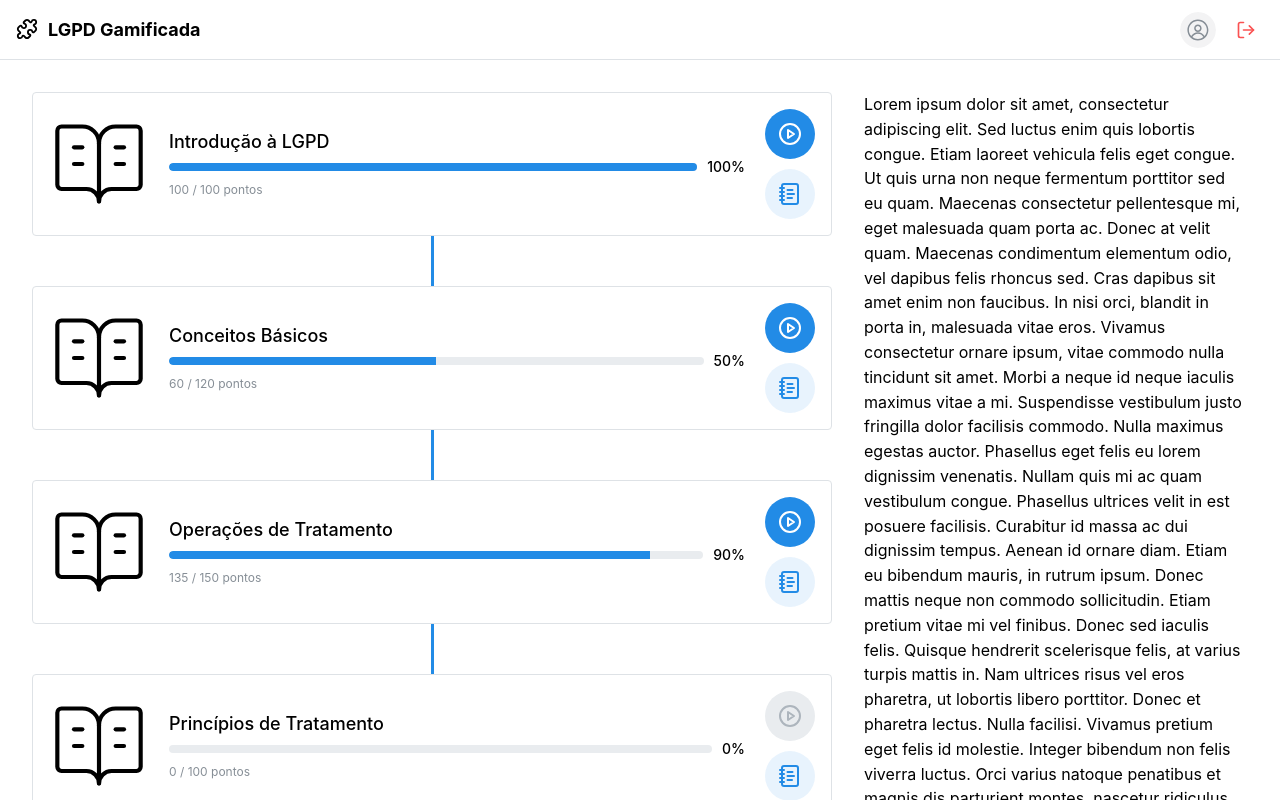
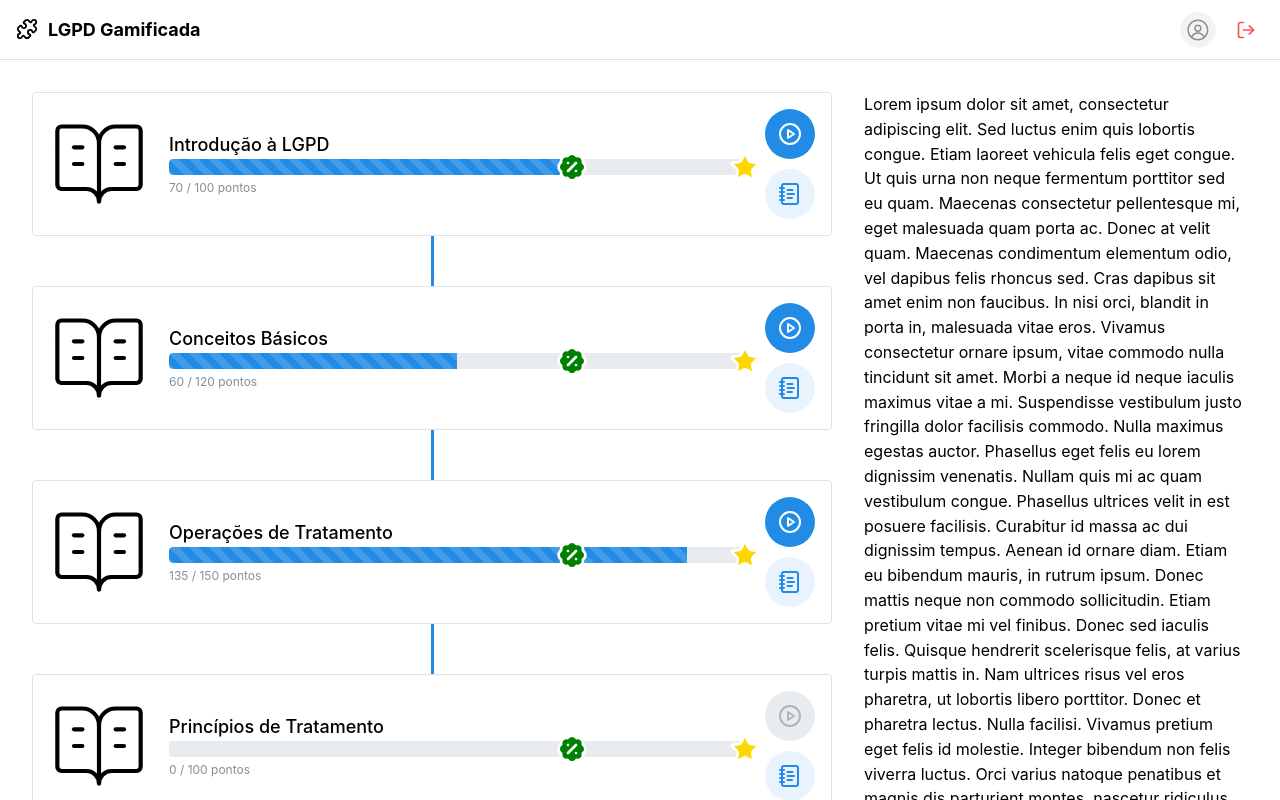
Before and after one commit to sammycosta/lgpd-gamification, a Next.js app in the folder app/apps/web/: page / in a window 1280 px wide. Shown: the top 800 px of the page. Built offline with nearby package versions, Linux system fonts and the light colour scheme; no server answers.

Commit message:
separa progressbar

```diff
--- a/app/apps/web/src/app/mockData.ts
+++ b/app/apps/web/src/app/mockData.ts
@@ -4,7 +4,7 @@ export const MODULE_DATA = [
     name: 'Introdução à LGPD',
     locked: false,
     maxPoints: 100,
-    points: 100
+    points: 70
   },
   {
     id: 2,
--- a/app/apps/web/src/components/home/ModuleCard.tsx
+++ b/app/apps/web/src/components/home/ModuleCard.tsx
@@ -1,14 +1,6 @@
-import {
-  Box,
-  Button,
-  Card,
-  Group,
-  Progress,
-  Stack,
-  Text,
-  Tooltip
-} from '@mantine/core'
+import { Box, Button, Card, Group, Stack, Text, Tooltip } from '@mantine/core'
 import { BookOpenText, NotebookText, PlayCircle } from 'lucide-react'
+import ProgressBar from './ProgressBar'
 
 interface ModuleCardProps {
   id: string | number // Deve vir da estrutura e ser chave pra redirecionar para atividades, etc.
@@ -40,10 +32,7 @@ export default function ModuleCard({
             {name}
           </Text>
           <Group gap="xs" align="center" w="100%">
-            <Box style={{ flex: 1 }}>
-              <Progress value={progressPercentage} size="md" radius="sm" />
-            </Box>
-            <Text fz="sm" fw={500}>{`${Math.round(progressPercentage)}%`}</Text>
+            <ProgressBar progressPercentage={progressPercentage} />
           </Group>
           <Text
             fz="xs"
--- /dev/null
+++ b/app/apps/web/src/components/home/ProgressBar.tsx
@@ -0,0 +1,49 @@
+import { Box, Group, Progress } from '@mantine/core'
+import { BadgePercent, Star } from 'lucide-react'
+
+interface ProgressBarProps {
+  progressPercentage: number
+}
+
+export default function ProgressBar({ progressPercentage }: ProgressBarProps) {
+  return (
+    <Box
+      style={{
+        position: 'relative',
+        width: '100%',
+        height: 'fit-content'
+      }}
+    >
+      <Progress value={progressPercentage} size="xl" radius="sm" striped />
+
+      <Group
+        style={{
+          position: 'absolute',
+          top: '50%',
+          width: '100%',
+          transform: 'translateY(-50%)',
+          zIndex: 1
+        }}
+      >
+        <Box
+          style={{
+            position: 'absolute',
+            left: '70%',
+            transform: 'translateX(-50%)'
+          }}
+        >
+          <BadgePercent size={32} color="white" fill="green" />
+        </Box>
+        <Box
+          style={{
+            position: 'absolute',
+            left: '100%',
+            transform: 'translateX(-50%)'
+          }}
+        >
+          <Star size={32} color="white" fill="gold" />
+        </Box>
+      </Group>
+    </Box>
+  )
+}
```
